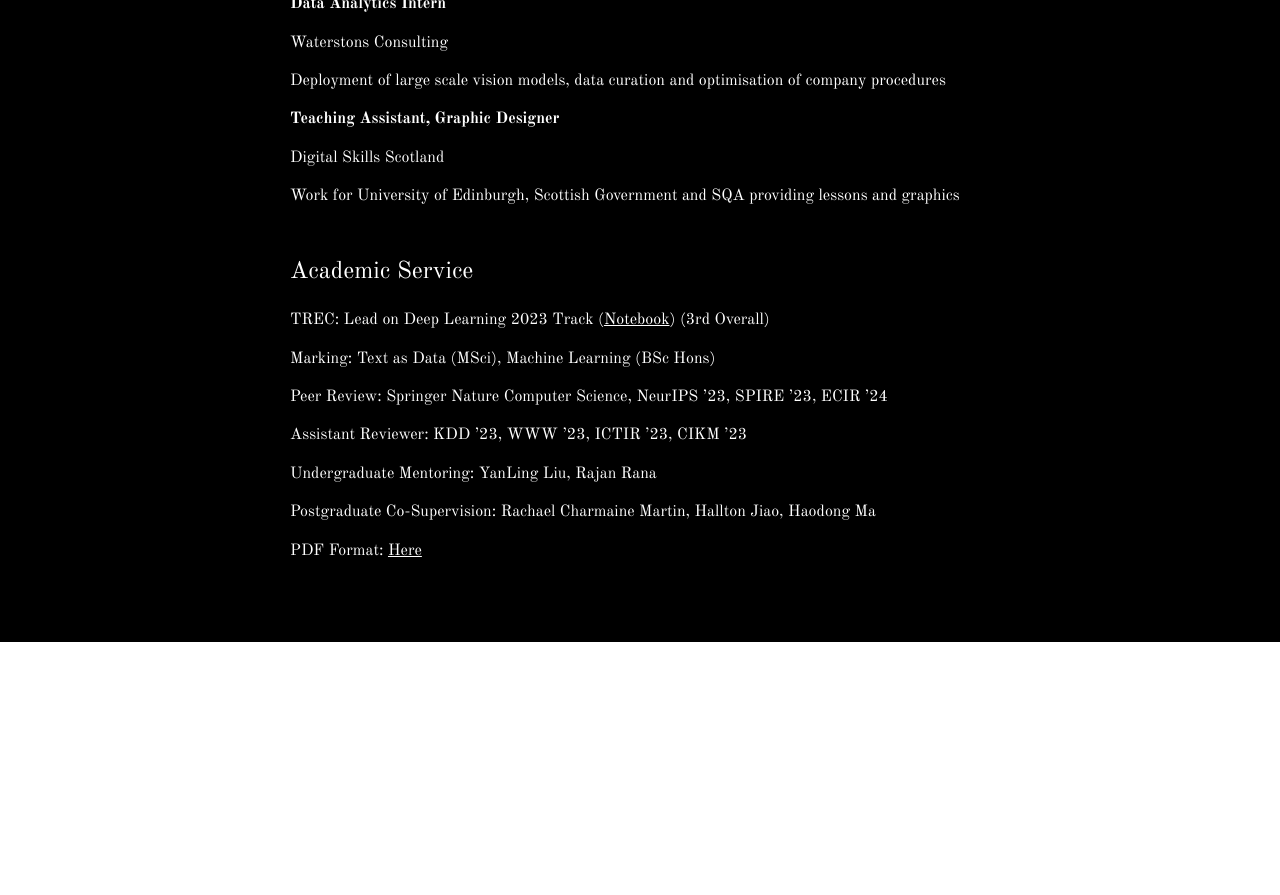
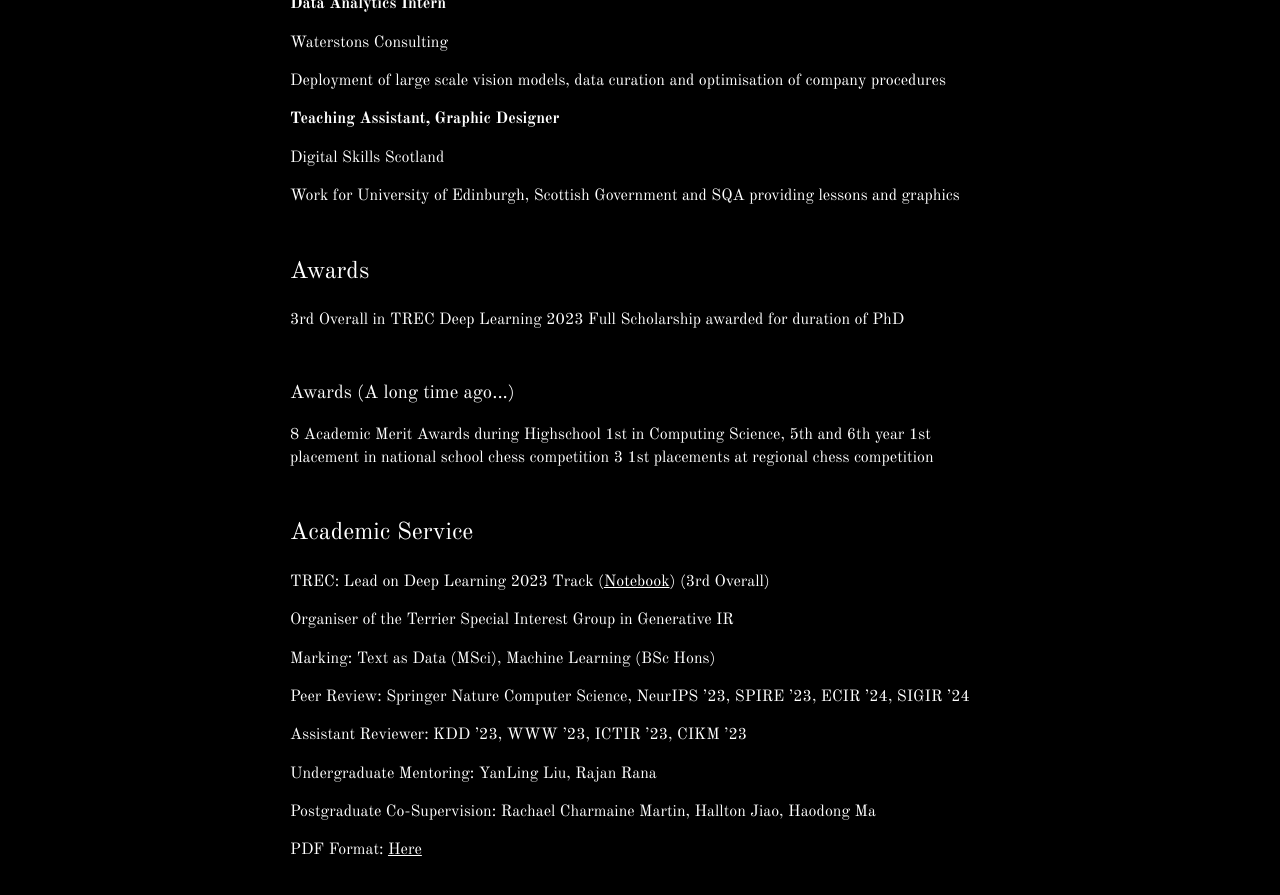
Before and after one commit to Parry-Parry/parry-parry.github.io, a Jekyll site: the page built from cv.md, in a window 1280 px wide and 900 px high, scrolled down 807 px. Shown: the top 895 px of the window. Built offline with Jekyll 4.4.1, drawn with Linux system fonts in a browser that asks for light colours; before the commit the page ends 1449 px from its top, so only the background shows below that.

Commit message:
small cv updates

```diff
--- a/cv.md
+++ b/cv.md
@@ -43,13 +43,27 @@
 
 <span id='colour'>Work for University of Edinburgh, Scottish Government and SQA providing lessons and graphics</span>
 
+<h2 id='colour'>Awards</h2>
+
+<span id='colour'>3rd Overall in TREC Deep Learning 2023</span>
+<span id='colour'>Full Scholarship awarded for duration of PhD</span>
+
+<h3 id='colour'>Awards (A long time ago...)</h3>
+
+<span id='colour'>8 Academic Merit Awards during Highschool</span>
+<span id='colour'>1st in Computing Science, 5th and 6th year</span>
+<span id='colour'>1st placement in national school chess competition</span>
+<span id='colour'>3 1st placements at regional chess competition</span>
+
 <h2 id='colour'>Academic Service</h2>
 
 <span id='colour'>TREC: Lead on Deep Learning 2023 Track (<a href='https://parry-parry.github.io/assets/pdf/dl23.pdf'>Notebook</a>) (3rd Overall)</span>
 
+<span id='colour'>Organiser of the Terrier Special Interest Group in Generative IR</span>
+
 <span id='colour'>Marking: Text as Data (MSci), Machine Learning (BSc Hons)</span>
 
-<span id='colour'>Peer Review: Springer Nature Computer Science, NeurIPS ’23, SPIRE ’23, ECIR ’24</span>
+<span id='colour'>Peer Review: Springer Nature Computer Science, NeurIPS ’23, SPIRE ’23, ECIR ’24, SIGIR ’24</span>
 
 <span id='colour'>Assistant Reviewer: KDD ’23, WWW ’23, ICTIR ’23, CIKM ’23</span>
 
```
